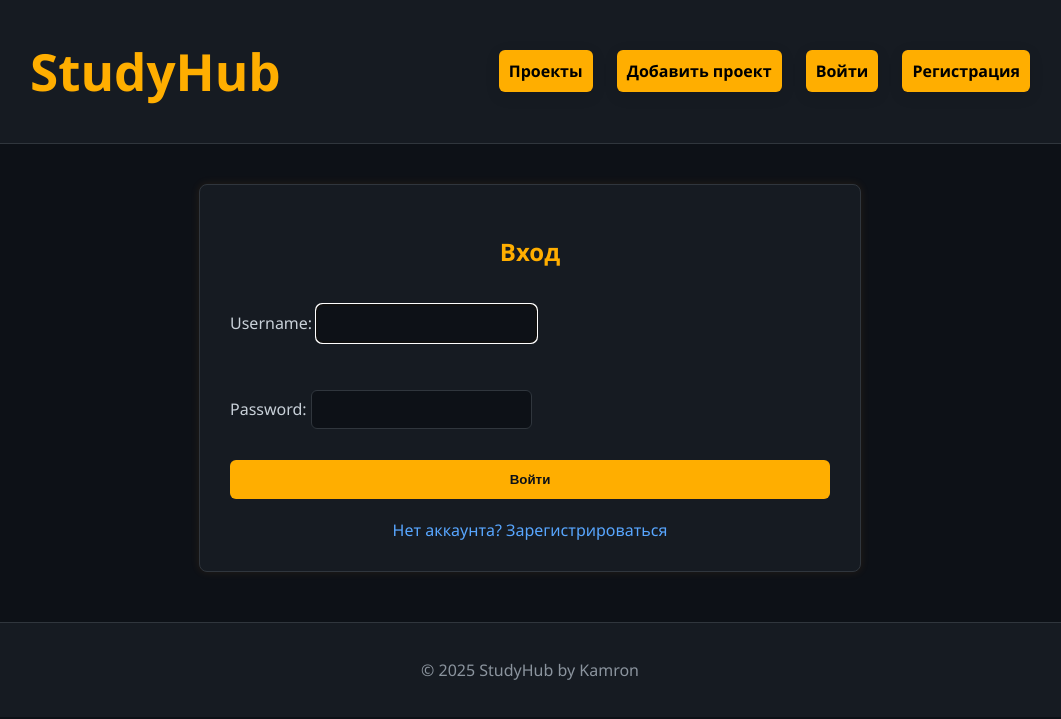
After one commit to kbur-coder/studyhub, a Django app: page /login/ in a window 1280 px wide. The commit adds this page. Shown: the top 719 px of the page, without its empty margins (110-1171 px from the left). Run offline with Django 5.2, Linux system fonts and the light colour scheme.

Commit message:
Добавил Постгрес и регистрацию

```diff
--- a/projects/templates/base.html
+++ b/projects/templates/base.html
@@ -10,11 +10,20 @@
 <header>
     <div class="container">
         <h1><a href="/">StudyHub</a></h1>
-        <nav>
-            <a href="/">Проекты</a>
-            <a href="/create/">Добавить проект</a>
-            <a href="/admin/">Админка</a>
-        </nav>
+            <nav>
+                <a class="a-primary"  href="/">Проекты</a>
+                <a class="a-primary"  href="/create/">Добавить проект</a>
+                {% if user.is_authenticated %}
+                    <form method="post" action="/logout/" style="display:inline;">
+                        {% csrf_token %}
+                        <button class="btn-primary" type="submit">Выйти</button>
+                    </form>
+                {% else %}
+                    <a class="a-primary"  href="/login/">Войти</a>
+                    <a class="a-primary"  href="/register/">Регистрация</a>
+                {% endif %}
+            </nav>
+
     </div>
 </header>
 
--- /dev/null
+++ b/projects/templates/projects/login.html
@@ -0,0 +1,15 @@
+{% extends 'base.html' %}
+
+{% block title %}Вход{% endblock %}
+
+{% block content %}
+<div class="create-container">
+    <h2>Вход</h2>
+    <form method="post">
+        {% csrf_token %}
+        {{ form.as_p }}
+        <button type="submit" class="btn-primary">Войти</button>
+    </form>
+    <a href="/register/" class="back-link">Нет аккаунта? Зарегистрироваться</a>
+</div>
+{% endblock %}
--- a/projects/urls.py
+++ b/projects/urls.py
@@ -3,5 +3,8 @@ from . import views
 
 urlpatterns = [
     path('', views.project_list, name='project_list'),
-    path('create/', views.project_create, name='project_create'),
+    path('create/', views.create_project, name='create_project'),
+    path('register/', views.register_view, name='register'),
+    path('login/', views.login_view, name='login'),
+    path('logout/', views.logout_view, name='logout'),
 ]
--- a/projects/views.py
+++ b/projects/views.py
@@ -1,15 +1,14 @@
-from django.shortcuts import redirect, render
-
+from django.shortcuts import render, redirect
+from .models import Project
 from .forms import ProjectForm
-
-from .models import Project
+from django.contrib.auth.forms import UserCreationForm, AuthenticationForm
+from django.contrib.auth import login, logout
 
 def project_list(request):
-    projects = Project.objects.all().order_by("-created_at")
-    return render(request, 'projects/project_list.html', {'projects':projects})
+    projects = Project.objects.all()
+    return render(request, 'projects/project_list.html', {'projects': projects})
 
-
-def project_create(request):
+def create_project(request):
     if request.method == 'POST':
         form = ProjectForm(request.POST)
         if form.is_valid():
@@ -17,4 +16,31 @@ def project_create(request):
             return redirect('project_list')
     else:
         form = ProjectForm()
-    return render(request, 'projects/project_create.html', {'form': form})
+    return render(request, 'projects/create_project.html', {'form': form})
+
+def register_view(request):
+    if request.method == 'POST':
+        form = UserCreationForm(request.POST)
+        if form.is_valid():
+            user = form.save()
+            login(request, user)
+            return redirect('project_list')
+    else:
+        form = UserCreationForm()
+    return render(request, 'projects/register.html', {'form': form})
+
+def login_view(request):
+    if request.method == 'POST':
+        form = AuthenticationForm(data=request.POST)
+        if form.is_valid():
+            user = form.get_user()
+            login(request, user)
+            return redirect('project_list')
+    else:
+        form = AuthenticationForm()
+    return render(request, 'projects/login.html', {'form': form})
+
+def logout_view(request):
+    if request.method == 'POST':
+        logout(request)
+        return redirect('project_list')
--- a/static/css/style.css
+++ b/static/css/style.css
@@ -121,13 +121,16 @@ footer {
     color: #0d1117;
     font-weight: bold;
     border-radius: 6px;
-    padding: 10px;
+    padding: 12px;
     cursor: pointer;
-    transition: 0.2s;
+    transition: all 0.3s cubic-bezier(0.25, 0.46, 0.45, 0.94);
+    text-decoration: none;
 }
 
 .btn-primary:hover {
     background-color: #ffaa33;
+    transform: scale(1.08);
+    box-shadow: 0 4px 12px rgba(0, 123, 255, 0.3);
 }
 
 .back-link {
@@ -141,3 +144,20 @@ footer {
 .back-link:hover {
     text-decoration: underline;
 }
+
+.a-primary {
+    display: inline-block;
+    padding: 10px;
+    background-color: #ffae00;
+    color: black;
+    text-decoration: none;
+    border-radius: 6px;
+    transition: all 0.3s cubic-bezier(0.25, 0.46, 0.45, 0.94);
+    font-weight: bold;
+    box-shadow: 0 4px 15px rgba(0, 0, 0, 0.1);
+}
+
+.a-primary:hover {
+    transform: scale(1.08) translateY(-2px);
+    box-shadow: 0 8px 25px rgba(102, 126, 234, 0.4);
+}
```
Also changed, not shown: backend/settings.py (+6 -2 lines), projects/templates/projects/register.html (added, +15 -0 lines), db.sqlite3, projects/templates/projects/create_project.html (renamed from projects/templates/projects/project_create.html).
